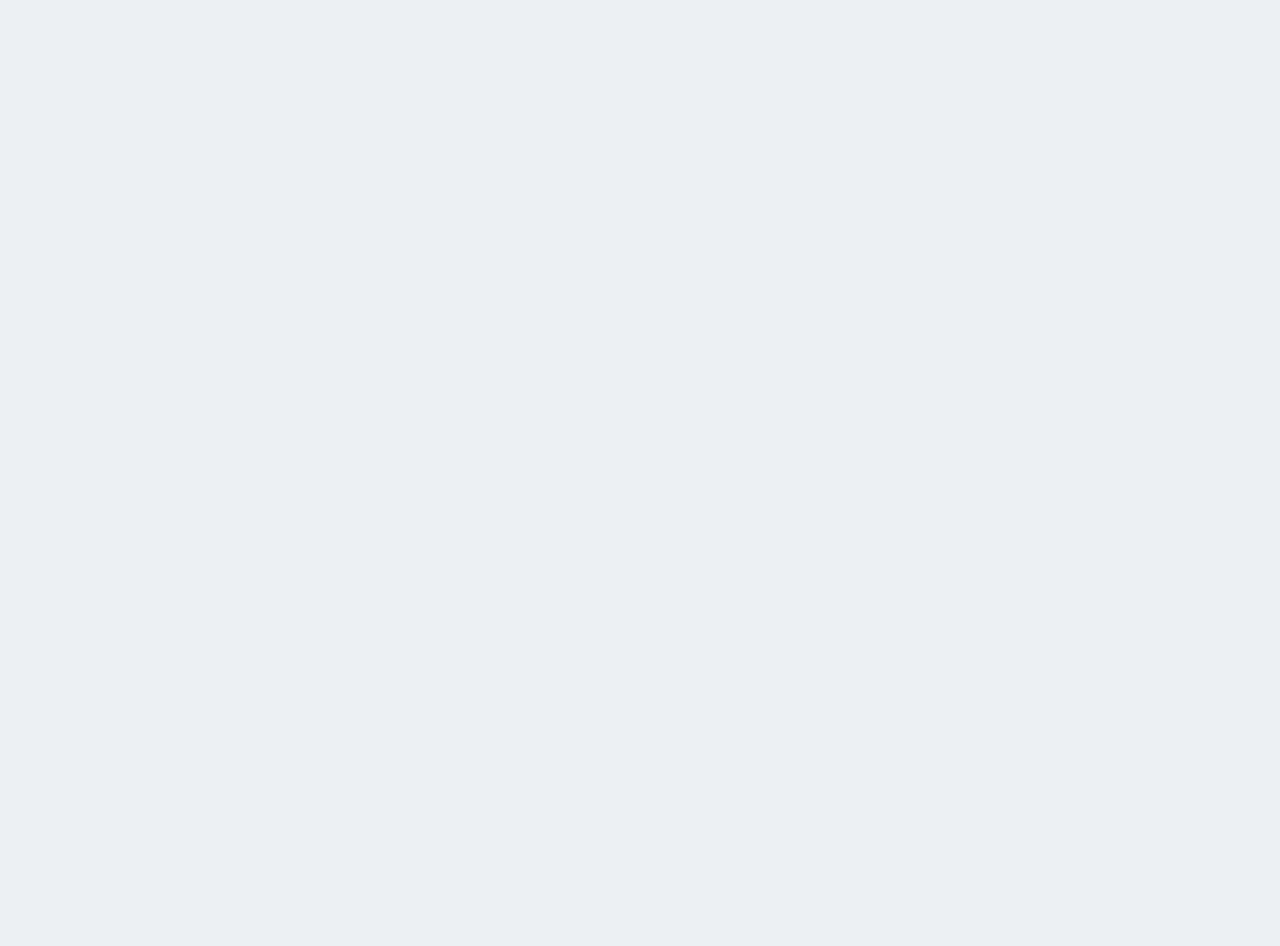
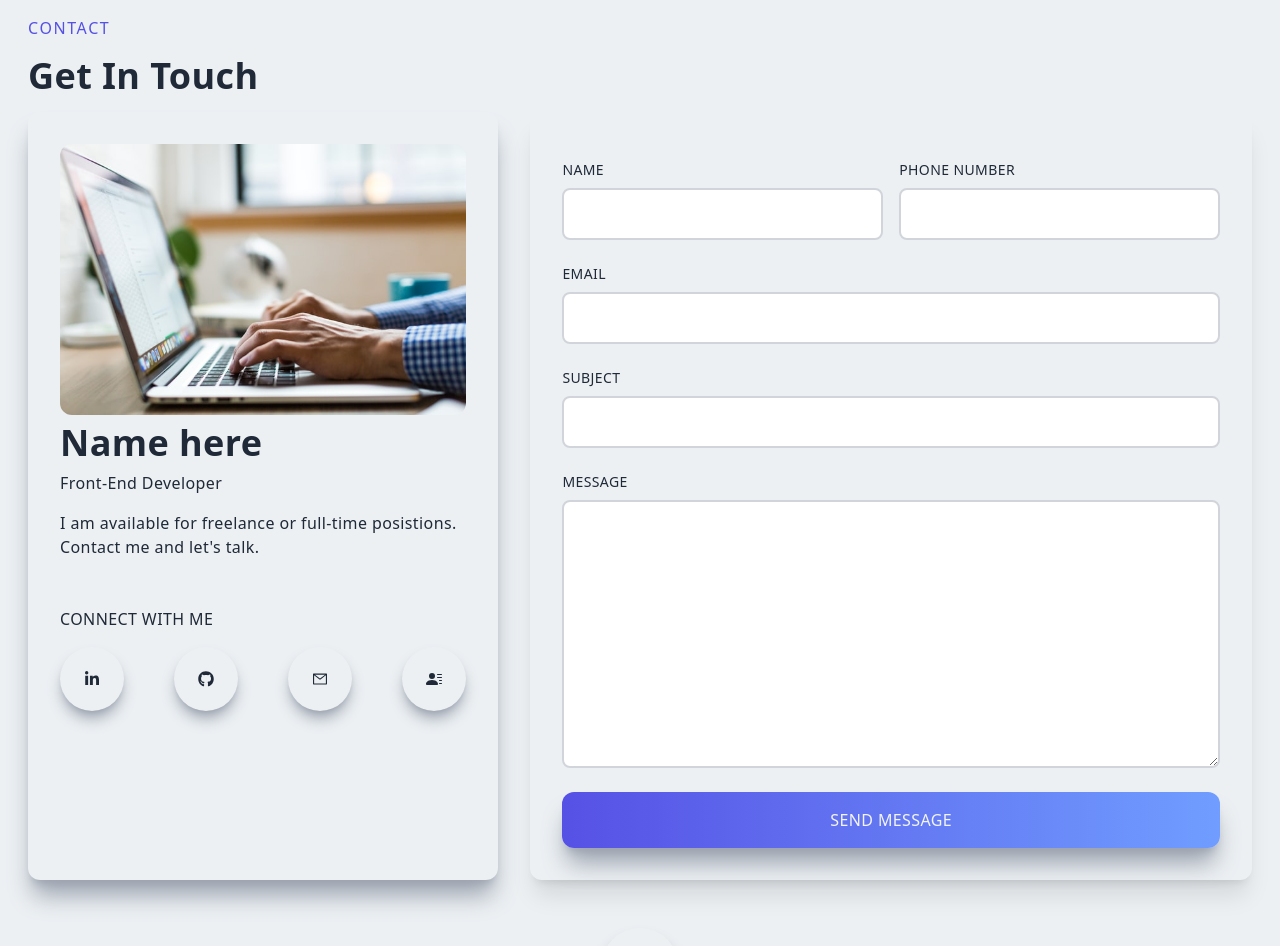
Before and after one commit to MyLhassaneOrganization/portfolio-nextjs, a Next.js app: page / in a window 1280 px wide. Shown: the part 3820-4766 px from the top of the page. Before the commit the page ends 3772 px from the top, so only its background shows below. Built offline with nearby package versions, Linux system fonts and the light colour scheme.

Commit message:
Created the Contact Component Section

```diff
--- /dev/null
+++ b/components/Contact.jsx
@@ -0,0 +1,80 @@
+import React from 'react'
+import Link from 'next/link'
+import { AiOutlineMail } from 'react-icons/ai';
+import { FaGithub, FaLinkedinIn } from 'react-icons/fa';
+import { BsFillPersonLinesFill } from 'react-icons/bs';
+import { HiOutlineChevronDoubleUp } from 'react-icons/hi';
+
+const Contact = () => {
+  return (
+    <div className='w-full lg:h-screen'>
+      <div className='max-w-[1240px] m-auto px-2 py-16 w-full'>
+        <p className='txt-xl tracking-widest uppercase text-[#5651e5]'>Contact</p>
+        <h2 className='py-4'>Get In Touch</h2>
+        <div className='grid lg:grid-cols-5 gap-8'>
+          {/* Left */}
+          <div className='col-span-3 lg:col-span-2 w-full h-full shadow-xl shadow-gray-400 rounded-xl p-4'>
+            <div className='lg:p-4 h-full'>
+              <picture>
+                <img className='rounded-xl hover:scale-105 ease-in duration-300' src='/../assets/contact.jpg' alt="" />
+              </picture>
+              <div>
+                <h2 className='py-2'>Name here</h2>
+                <p>Front-End Developer</p>
+                <p className='py-4'>I am available for freelance or full-time posistions. Contact me and let&apos;s talk.</p>
+              </div>
+              <div>
+                <p className='uppercase pt-8'>Connect With Me</p>
+                <div className='flex items-center justify-between py-4'>
+                  <div className='rounded-full shadow-lg shadow-gray-400 p-6 cursor-pointer hover:scale-110 ease-in duration-300'><FaLinkedinIn /></div>
+                  <div className='rounded-full shadow-lg shadow-gray-400 p-6 cursor-pointer hover:scale-110 ease-in duration-300'><FaGithub /></div>
+                  <div className='rounded-full shadow-lg shadow-gray-400 p-6 cursor-pointer hover:scale-110 ease-in duration-300'><AiOutlineMail /></div>
+                  <div className='rounded-full shadow-lg shadow-gray-400 p-6 cursor-pointer hover:scale-110 ease-in duration-300'><BsFillPersonLinesFill /></div>
+                </div>
+              </div>
+            </div>
+          </div>
+          {/* Right */}
+          <div className='col-span-3 w-full h-auto shadow-xl shadow-gary-400 rounded-xl lg:p-4'>
+            <div className='p-4'>
+              <form>
+                <div className='grid md:grid-cols-2 gap-4 w-full py-2'>
+                  <div className='flex flex-col'>
+                    <label className='uppercase text-sm py-2'>Name</label>
+                    <input className='border-2 rounded-lg p-3 flex border-gray-300' type="text" />
+                  </div>
+                  <div className='flex flex-col'>
+                    <label className='uppercase text-sm py-2'>Phone Number</label>
+                    <input className='border-2 rounded-lg p-3 flex border-gray-300' type="text" />
+                  </div>
+                </div>
+                <div className='flex flex-col py-2'>
+                  <label className='uppercase text-sm py-2'>Email</label>
+                  <input className='border-2 rounded-lg p-3 flex border-gray-300' type="email" />
+                </div>
+                <div className='flex flex-col py-2'>
+                  <label className='uppercase text-sm py-2'>Subject</label>
+                  <input className='border-2 rounded-lg p-3 flex border-gray-300' type="text" />
+                </div>
+                <div className='flex flex-col py-2'>
+                  <label className='uppercase text-sm py-2'>Message</label>
+                  <textarea name="" className='border-2 rounded-lg p-3 border-gray-300' rows='10'></textarea>
+                </div>
+                <button className='w-full p-4 text-gray-100 mt-4'>Send Message</button>
+              </form>
+            </div>
+          </div>
+        </div>
+        <div className='flex justify-center py-12'>
+          <Link href='/'>
+            <div className='rounded-full shadow-lg shadow-gray-400 p-6 cursor-pointer hover:scale-110 ease-in duration-300'>
+              <HiOutlineChevronDoubleUp className='text-[#5651e5]' size={30} />
+            </div>
+          </Link>
+        </div>
+      </div>
+    </div>
+  )
+}
+
+export default Contact
--- a/components/Main.jsx
+++ b/components/Main.jsx
@@ -1,4 +1,4 @@
-import React from 'react'
+import React from 'react';
 import { AiOutlineClose, AiOutlineMail, AiOutlineMenu } from 'react-icons/ai';
 import { FaGithub, FaLinkedinIn } from 'react-icons/fa';
 import { BsFillPersonLinesFill } from 'react-icons/bs';
--- a/pages/index.js
+++ b/pages/index.js
@@ -5,6 +5,7 @@
 import About from '../components/About';
 import Skills from '../components/Skills';
 import Projects from '../components/Projects';
+import Contact from '../components/Contact';
 
 export default function Home() {
   return (
@@ -19,6 +20,7 @@
       <About />
       <Skills />
       <Projects />
+      <Contact />
     </div>
   )
 }
```
